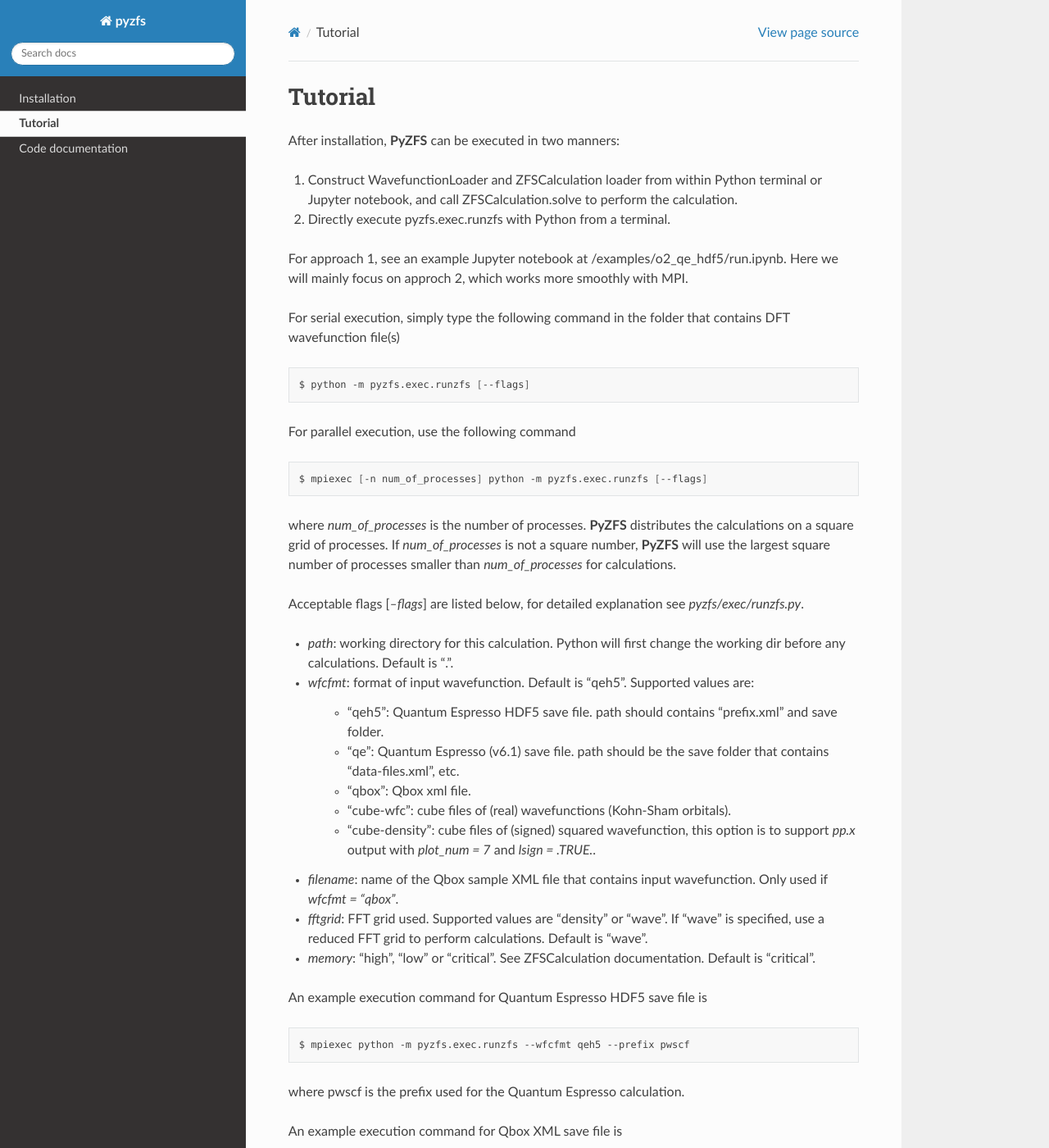
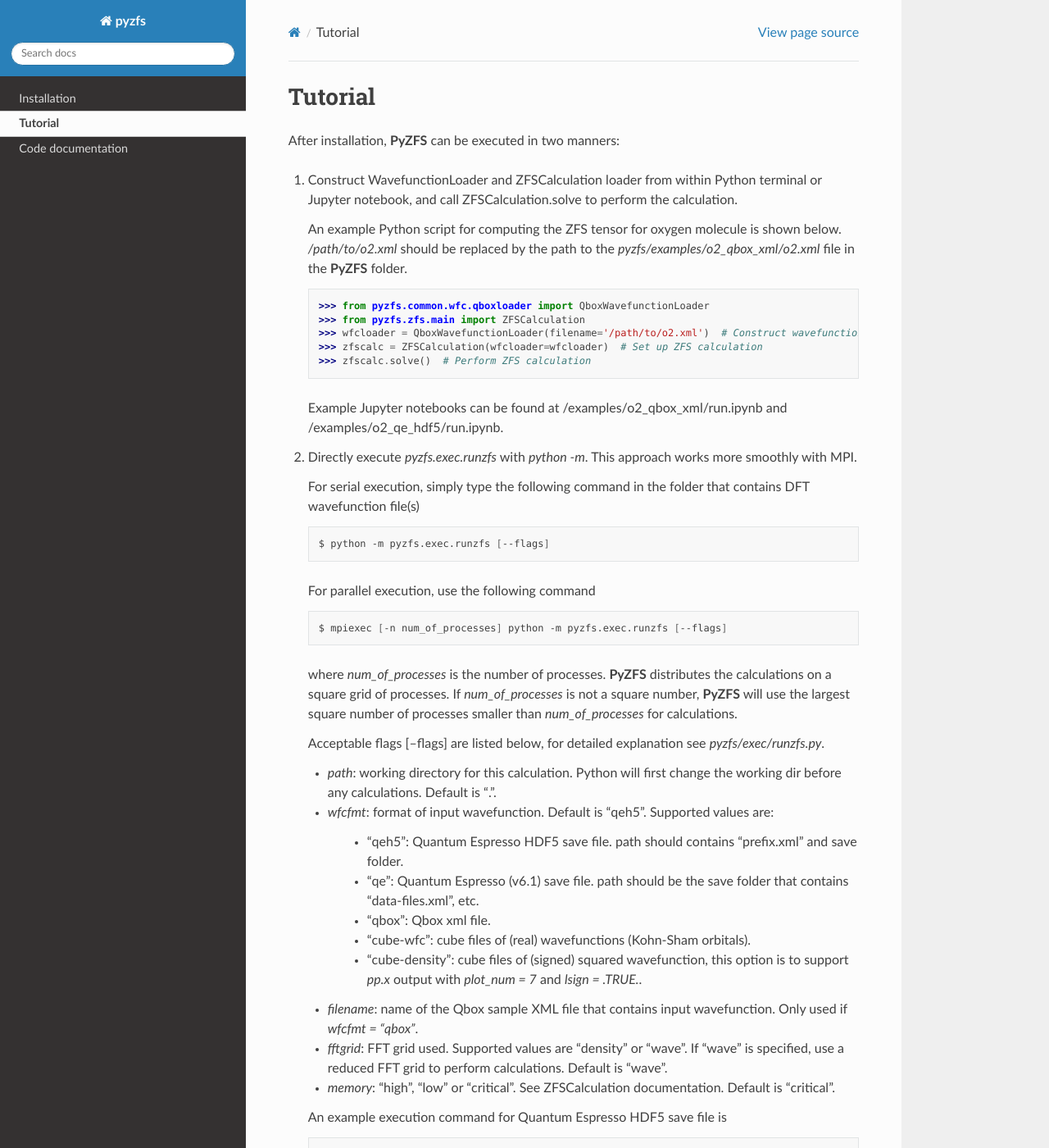
Before and after one commit to hema-ted/pyzfs, a Sphinx documentation site: the page built from doc/tutorial.rst, in a window 1280 px wide and 1400 px high. Shown: the whole window at 82% size. Built offline with Sphinx 7.4.7 and the Read the Docs theme 2.0.0, drawn with Linux system fonts in a browser that asks for light colours; some of the changed text lies outside the part shown.

Commit message:
add notebook and tutorial for o2 with qbox

```diff
--- a/doc/tutorial.rst
+++ b/doc/tutorial.rst
@@ -8,56 +8,66 @@ After installation, **PyZFS** can be executed in two manners:
 
 1. Construct WavefunctionLoader and ZFSCalculation loader from within Python terminal or Jupyter notebook, and call ZFSCalculation.solve to perform the calculation.
 
-2. Directly execute pyzfs.exec.runzfs with Python from a terminal.
+   An example Python script for computing the ZFS tensor for oxygen molecule is shown below. */path/to/o2.xml* should be replaced by the path to the *pyzfs/examples/o2_qbox_xml/o2.xml* file in the **PyZFS** folder.
 
-For approach 1, see an example Jupyter notebook at /examples/o2_qe_hdf5/run.ipynb. Here we will mainly focus on approch 2, which works more smoothly with MPI.
+   .. code:: python
 
-For serial execution, simply type the following command in the folder that contains DFT wavefunction file(s)
+      >>> from pyzfs.common.wfc.qboxloader import QboxWavefunctionLoader
+      >>> from pyzfs.zfs.main import ZFSCalculation
+      >>> wfcloader = QboxWavefunctionLoader(filename='/path/to/o2.xml')  # Construct wavefunction loader
+      >>> zfscalc = ZFSCalculation(wfcloader=wfcloader)  # Set up ZFS calculation
+      >>> zfscalc.solve()  # Perform ZFS calculation
 
-.. code:: bash
+   Example Jupyter notebooks can be found at /examples/o2_qbox_xml/run.ipynb and /examples/o2_qe_hdf5/run.ipynb.
 
-   $ python -m pyzfs.exec.runzfs [--flags]
+2. Directly execute *pyzfs.exec.runzfs* with `python -m`. This approach works more smoothly with MPI.
 
-For parallel execution, use the following command
+   For serial execution, simply type the following command in the folder that contains DFT wavefunction file(s)
 
-.. code:: bash
+   .. code:: bash
 
-   $ mpiexec [-n num_of_processes] python -m pyzfs.exec.runzfs [--flags]
+      $ python -m pyzfs.exec.runzfs [--flags]
 
-where `num_of_processes` is the number of processes. **PyZFS** distributes the calculations on a square grid of processes. If `num_of_processes` is not a square number, **PyZFS** will use the largest square number of processes smaller than `num_of_processes` for calculations.
+   For parallel execution, use the following command
 
-Acceptable flags [`--flags`] are listed below, for detailed explanation see `pyzfs/exec/runzfs.py`.
+   .. code:: bash
 
-- `path`: working directory for this calculation. Python will first change the working dir before any calculations. Default is ".".
+      $ mpiexec [-n num_of_processes] python -m pyzfs.exec.runzfs [--flags]
 
-- `wfcfmt`: format of input wavefunction. Default is "qeh5". Supported values are:
+   where *num_of_processes* is the number of processes. **PyZFS** distributes the calculations on a square grid of processes. If *num_of_processes* is not a square number, **PyZFS** will use the largest square number of processes smaller than *num_of_processes* for calculations.
 
-   - "qeh5": Quantum Espresso HDF5 save file. path should contains "prefix.xml" and save folder.
-   - "qe": Quantum Espresso (v6.1) save file. path should be the save folder that contains "data-files.xml", etc.
-   - "qbox": Qbox xml file.
-   - "cube-wfc": cube files of (real) wavefunctions (Kohn-Sham orbitals).
-   - "cube-density": cube files of (signed) squared wavefunction, this option is to support `pp.x` output with `plot_num = 7` and `lsign = .TRUE.`.
+   Acceptable flags [--flags] are listed below, for detailed explanation see *pyzfs/exec/runzfs.py*.
 
-- `filename`: name of the Qbox sample XML file that contains input wavefunction. Only used if `wfcfmt = "qbox"`.
+   - `path`: working directory for this calculation. Python will first change the working dir before any calculations. Default is ".".
 
-- `fftgrid`: FFT grid used. Supported values are "density" or "wave". If "wave" is specified, use a reduced FFT grid to perform calculations. Default is "wave".
+   - `wfcfmt`: format of input wavefunction. Default is "qeh5". Supported values are:
 
-- `memory`: "high", "low" or "critical". See ZFSCalculation documentation. Default is "critical".
+      - "qeh5": Quantum Espresso HDF5 save file. path should contains "prefix.xml" and save folder.
+      - "qe": Quantum Espresso (v6.1) save file. path should be the save folder that contains "data-files.xml", etc.
+      - "qbox": Qbox xml file.
+      - "cube-wfc": cube files of (real) wavefunctions (Kohn-Sham orbitals).
+      - "cube-density": cube files of (signed) squared wavefunction, this option is to support `pp.x` output with `plot_num = 7` and `lsign = .TRUE.`.
 
-An example execution command for Quantum Espresso HDF5 save file is
+   - `filename`: name of the Qbox sample XML file that contains input wavefunction. Only used if `wfcfmt = "qbox"`.
 
-.. code:: bash
+   - `fftgrid`: FFT grid used. Supported values are "density" or "wave". If "wave" is specified, use a reduced FFT grid to perform calculations. Default is "wave".
 
-   $ mpiexec python -m pyzfs.exec.runzfs --wfcfmt qeh5 --prefix pwscf
+   - `memory`: "high", "low" or "critical". See ZFSCalculation documentation. Default is "critical".
 
-where pwscf is the prefix used for the Quantum Espresso calculation.
+   An example execution command for Quantum Espresso HDF5 save file is
 
-An example execution command for Qbox XML save file is
+   .. code:: bash
 
-.. code:: bash
+      $ mpiexec python -m pyzfs.exec.runzfs --wfcfmt qeh5 --prefix pwscf
 
-   $ mpiexec python -m pyzfs.exec.runzfs --wfcfmt qbox --filename gs.xml
+   where pwscf is the prefix used for the Quantum Espresso calculation.
 
-where gs.xml is the XML save file generated by Qbox.
+   An example execution command for Qbox XML save file is
 
-See pyzfs/examples for examples of computing the ZFS tensor for the oxygen molecule and the nitrogen-vacancy (NV) center in diamond.
+   .. code:: bash
+
+      $ mpiexec python -m pyzfs.exec.runzfs --wfcfmt qbox --filename gs.xml
+
+   where gs.xml is the XML save file generated by Qbox.
+
+See *pyzfs/examples* for examples of computing the ZFS tensor for the oxygen molecule and the nitrogen-vacancy (NV) center in diamond.
```
Also changed, not shown: 1 other file.
